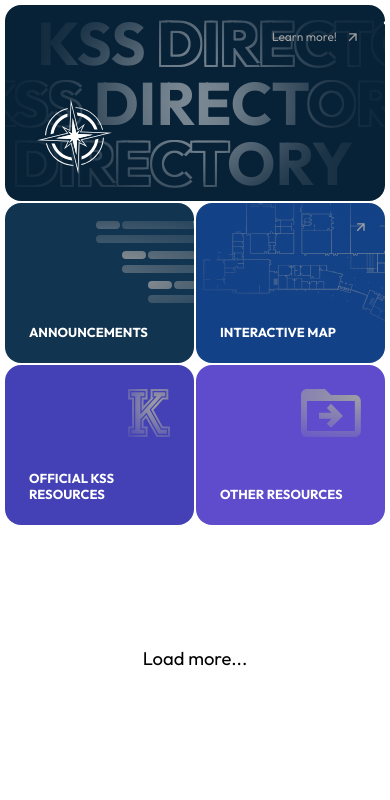
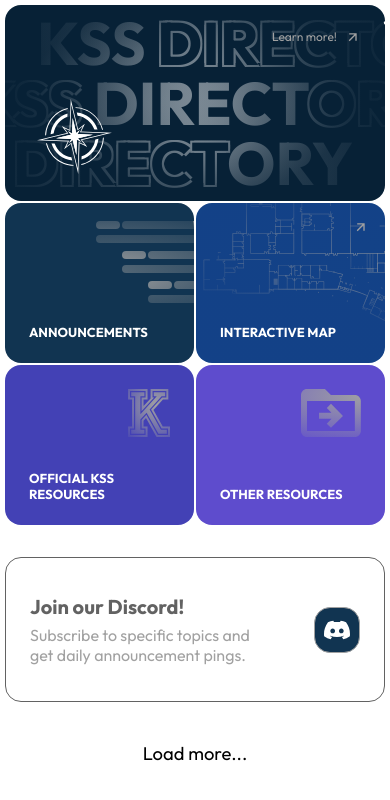
Before and after one commit to kssdirectory/KSS-Directory-Website, a Next.js app: page / in a window 390 px wide. Shown: the top 800 px of the page. Built offline with nearby package versions, Linux system fonts and the light colour scheme; no server answers.

Commit message:
Added discord prompt box on home page (helps with visibility since the only other link is kind of hidden in the about page)

```diff
--- a/package.json
+++ b/package.json
@@ -12,13 +12,14 @@
     "@react-spring/web": "^9.7.3",
     "@use-gesture/react": "^10.3.1",
     "@vercel/analytics": "^1.1.0",
-    "next": "^13.5.6",
+    "next": "^14.2.5",
     "react": "18.2.0",
     "react-dom": "18.2.0",
     "react-inlinesvg": "^4.1.3",
     "react-modal": "^3.16.1",
     "react-quick-pinch-zoom": "^5.1.0",
-    "react-svg": "^16.1.34"
+    "react-svg": "^16.1.34",
+    "react-zoom-pan-pinch": "^3.6.1"
   },
   "devDependencies": {
     "png-to-ico": "^2.1.8"
--- a/pages/index.jsx
+++ b/pages/index.jsx
@@ -699,14 +699,19 @@
               </div>
             </div>
             <div class="rightInfoContainer">
-              {/* <div class="discordPromptBox">
+              <div class="discordPromptBox">
                 <div class="discordPromptContainer">
-                  <h3 class="infoHeaderText"> Join our discord for announcement pings! </h3>
+                  <div class="discordPromptTextContainer">
+                    <div class="infoHeaderText"> Join our Discord! </div>
+                    <div class="infoBodyText"> Subscribe to specific topics and get daily announcement pings. </div>
+                  </div>
+
                   <a href = "https://discord.gg/BJtVbtqdDY" class="discordButton">
-                    <img src = "svg_assets/about_page/discord_black.svg" class="discordIcon"/>
+
+                    <img src = "svg_assets/about_page/discord.svg" class="discordIcon"/>
                   </a>
                 </div>
-              </div> */}
+              </div>
             </div>
           </div>
 
--- a/styles/globals.css
+++ b/styles/globals.css
@@ -194,6 +194,12 @@
   animation: 0.5s cubic-bezier(0.02, 0.38, 0.22, 0.98) 0s 1 slideInLeft;
 }
 
+.annnouncementContainer{
+  padding-top:50px;
+  flex-shrink: 0;
+  flex-grow: 0;
+}
+
 .rightInfoContainer{
   flex-basis: 0;
   flex-grow: 1;
@@ -211,6 +217,8 @@
 .discordPromptContainer{
   padding-top:36px;
   padding-bottom:36px;
+  padding-right: 24px;
+  padding-left: 24px;
   justify-content: space-between;
   align-items: center;
   display: flex;
@@ -220,23 +228,41 @@
 .infoHeaderText {
   color:var(--dark-gray);
   padding-right: 0px;
+  font-size: 24px;
+  font-family: Outfit;
+  font-weight: bold;
+}
+
+.infoBodyText{
+  color:var(--light-gray);
+  padding-right: 0px;
+  padding-top: 12px;
+  font-size: 20px;
+  font-family: Outfit;
+  font-weight: 100;
+  max-width: 300px;
 }
 
 .discordButton{
   flex-shrink: 0;
   display: block;
   border: 1px solid #A1A1A1;
-  height: 44px;
-  width: 44px;
+  height: 54px;
+  width: 54px;
   border-radius: 16px;
   display: flex;
   justify-content: center;
   margin: 0px;
-  margin-right: 36px;
+  background: var(--b1BG);
+  transition: background 0.25s;
+}
+
+.discordButton:hover{
+  background: var(--b2BG);
 }
 
 .discordIcon{
-  width: 24px;
+  width: 30px;
   color:black;
 }
 
@@ -246,6 +272,15 @@
     flex-grow: 0;
     /* take out of the flex flow so there aren't any extra gaps */
     position: absolute ;
+  }
+
+  .discordButton{
+    height: 50px;
+    width: 50px;
+  }
+
+  .discordIcon{
+    width: 28px;
   }
 }
 
@@ -259,21 +294,37 @@
     gap: 0;
   }
 
+  .discordButton{
+    height: 44px;
+    width: 44px;
+  }
+
+  .infoHeaderText {
+    font-size: 20px;
+  }
+
+  .infoBodyText{
+    font-size: 16px;
+    padding-top: 6px;
+  }
+
   .rightInfoContainer{
     order: -1;
     width: 100%;
     padding-left:0px;
     padding-top: 32px;
   }
+
+  .discordIcon{
+    width: 26px;
+  }
+
+  .annnouncementContainer{
+    padding-top:0px;
+  }
 }
 
 /* Stuff for the announcemnt cards */
-
-  .annnouncementContainer{
-    padding-top:50px;
-    flex-shrink: 0;
-    flex-grow: 0;
-  }
 
   .anceCards {
     /* The class for each full announcement card */
```
Also changed, not shown: styles/map-page/map-page.module.css (+21 -0 lines), styles/map-page/map-scale-indicator.module.css (+10 -1 lines), 1 other file (tests, documents, lock files or other folders).
